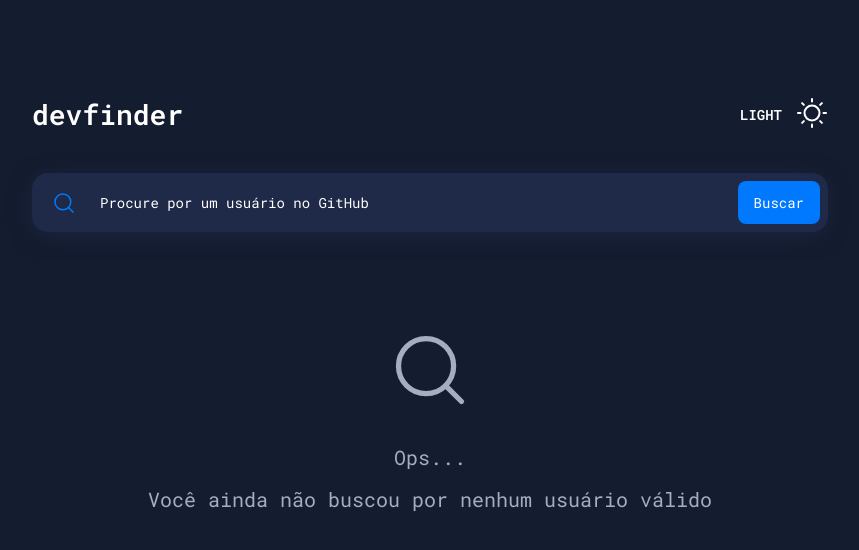
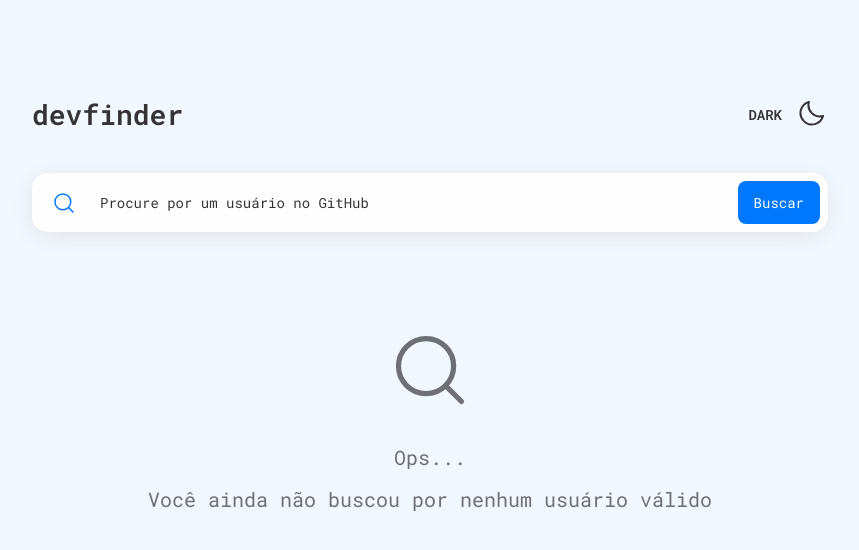
Before and after one commit to Anna-Luiza-Gusmao/devfinder, a React (Vite) app: page / in a window 1280 px wide. Shown: the top 550 px of the page, without its empty margins (210-1069 px from the left). Built offline with nearby package versions, Linux system fonts and the light colour scheme.

Commit message:
add: identify system theme preferences

```diff
--- a/src/components/Header/index.tsx
+++ b/src/components/Header/index.tsx
@@ -6,7 +6,15 @@ import { darkTheme } from '../../styles/themes/dark'
 import { lightTheme } from "../../styles/themes/light"
 
 export function Header() {
-    const [chosenTheme, setChosenTheme] = useState(darkTheme)
+    const prefersDark = window.matchMedia('(prefers-color-scheme: dark)').matches
+    let theme = darkTheme
+    if( prefersDark ) {
+        theme = darkTheme
+    } else {
+        theme = lightTheme
+    }
+
+    const [chosenTheme, setChosenTheme] = useState(theme)
 
     function handleTheme () {
         if(chosenTheme === darkTheme){
```
